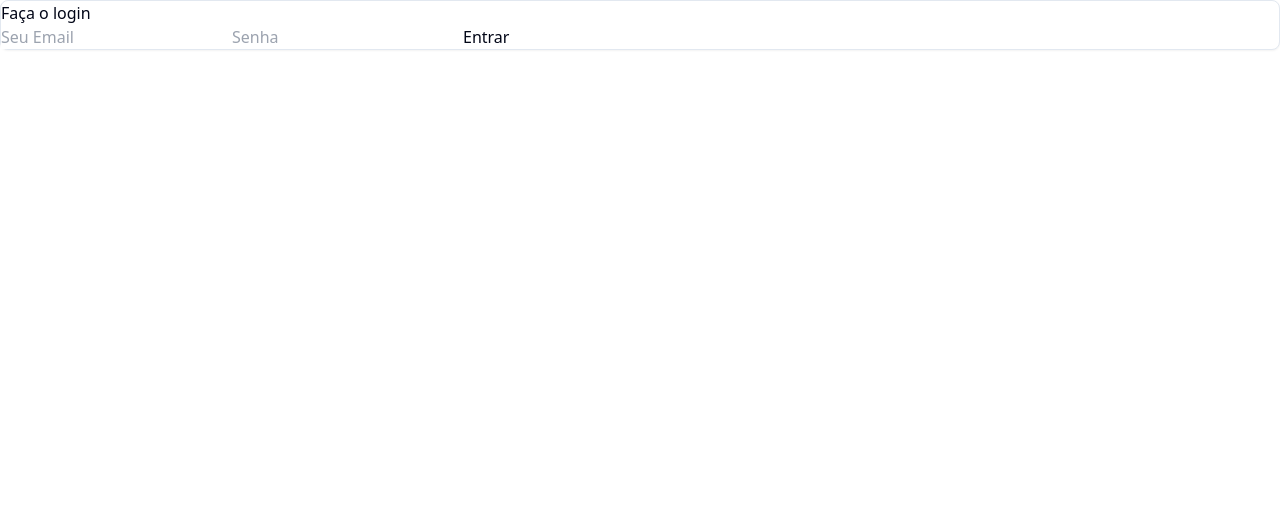
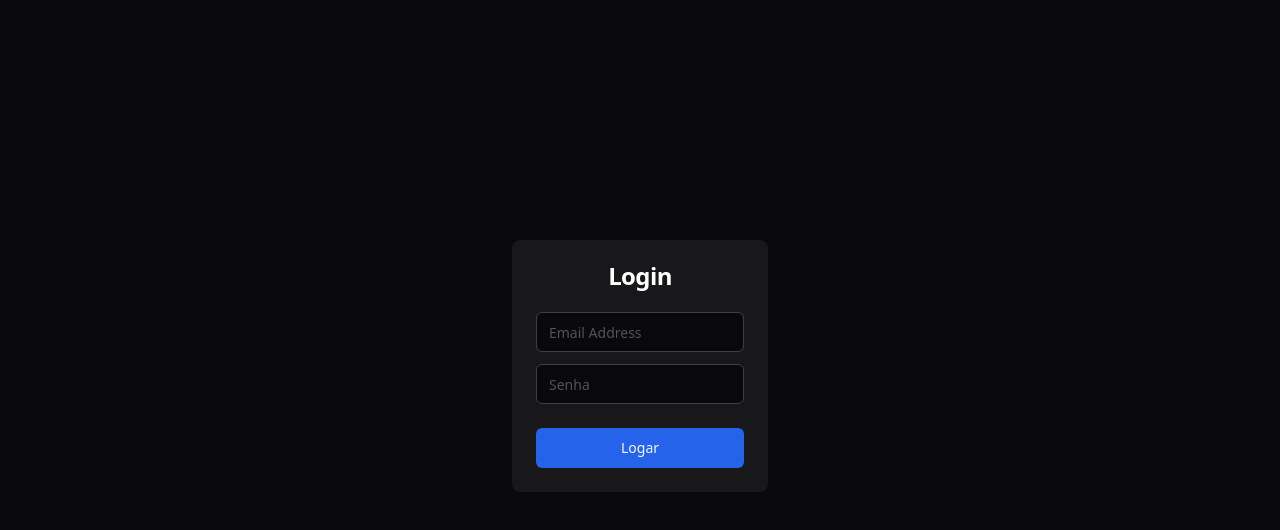
Before and after one commit to vitorbelluzzo/VBank, a React (Vite) app in the folder frontend/: page / in a window 1280 px wide. Shown: the top 530 px of the page. Built offline with nearby package versions, Linux system fonts and the light colour scheme.

Commit message:
first commit

```diff
--- a/frontend/index.html
+++ b/frontend/index.html
@@ -6,7 +6,7 @@
     <meta name="viewport" content="width=device-width, initial-scale=1.0" />
     <title>VBank</title>
   </head>
-  <body>
+  <body class="bg-zinc-950">
     <div id="root"></div>
     <script type="module" src="/src/main.jsx"></script>
   </body>
--- a/frontend/package.json
+++ b/frontend/package.json
@@ -10,6 +10,7 @@
     "preview": "vite preview"
   },
   "dependencies": {
+    "@radix-ui/react-slot": "^1.0.2",
     "class-variance-authority": "^0.7.0",
     "clsx": "^2.1.1",
     "lucide-react": "^0.379.0",
--- a/frontend/src/App.tsx
+++ b/frontend/src/App.tsx
@@ -1,18 +1,37 @@
 import React from "react";
-import { Card } from "./components/ui/card";
+import {
+  Card,
+  CardContent,
+  CardDescription,
+  CardFooter,
+  CardHeader,
+  CardTitle,
+} from "@/components/ui/card";
+import { Input } from "@/components/ui/input"
+import {
+  Button,
+  buttonVariants
+ } from "@/components/ui/button"
+
+
+
 
 export function App() {
   return (
-      <div >
-       <Card>
-       <h1 >Faça o login</h1>
-        <input placeholder="Seu Email" />
-        <input placeholder="Senha" />
-        <button >
-          Entrar
-        </button>
-       </Card>
-      </div>
+    <div className="max-w-64 mx-auto mt-60">
+      <Card className=" text-center  bg-zinc-900 text-white border-none">
+        <CardHeader >
+          <CardTitle>Login</CardTitle>
 
+        </CardHeader>
+        <CardContent className="flex flex-col gap-3  ">
+        <Input type="email"  placeholder="Email Address" className="bg-zinc-950 border-zinc-700 placeholder:text-zinc-600" />
+        <Input type="password"  placeholder="Senha" className="bg-zinc-950 border-zinc-700 placeholder:text-zinc-600" />
+        </CardContent>
+        <CardFooter className="flex justify-center">
+        <Button  className="bg-transparent border w-full  bg-blue-600 hover:bg-blue-500 border-none   ">Logar</Button>
+        </CardFooter>
+      </Card>
+    </div>
   );
 }
--- /dev/null
+++ b/frontend/src/components/ui/button.tsx
@@ -0,0 +1,56 @@
+import * as React from "react"
+import { Slot } from "@radix-ui/react-slot"
+import { cva, type VariantProps } from "class-variance-authority"
+
+import { cn } from "@/lib/utils"
+
+const buttonVariants = cva(
+  "inline-flex items-center justify-center whitespace-nowrap rounded-md text-sm font-medium ring-offset-white transition-colors focus-visible:outline-none focus-visible:ring-2 focus-visible:ring-slate-950 focus-visible:ring-offset-2 disabled:pointer-events-none disabled:opacity-50 dark:ring-offset-slate-950 dark:focus-visible:ring-slate-300",
+  {
+    variants: {
+      variant: {
+        default: "bg-slate-900 text-slate-50 hover:bg-slate-900/90 dark:bg-slate-50 dark:text-slate-900 dark:hover:bg-slate-50/90",
+        destructive:
+          "bg-red-500 text-slate-50 hover:bg-red-500/90 dark:bg-red-900 dark:text-slate-50 dark:hover:bg-red-900/90",
+        outline:
+          "border border-slate-200 bg-white hover:bg-slate-100 hover:text-slate-900 dark:border-slate-800 dark:bg-slate-950 dark:hover:bg-slate-800 dark:hover:text-slate-50",
+        secondary:
+          "bg-slate-100 text-slate-900 hover:bg-slate-100/80 dark:bg-slate-800 dark:text-slate-50 dark:hover:bg-slate-800/80",
+        ghost: "hover:bg-slate-100 hover:text-slate-900 dark:hover:bg-slate-800 dark:hover:text-slate-50",
+        link: "text-slate-900 underline-offset-4 hover:underline dark:text-slate-50",
+      },
+      size: {
+        default: "h-10 px-4 py-2",
+        sm: "h-9 rounded-md px-3",
+        lg: "h-11 rounded-md px-8",
+        icon: "h-10 w-10",
+      },
+    },
+    defaultVariants: {
+      variant: "default",
+      size: "default",
+    },
+  }
+)
+
+export interface ButtonProps
+  extends React.ButtonHTMLAttributes<HTMLButtonElement>,
+    VariantProps<typeof buttonVariants> {
+  asChild?: boolean
+}
+
+const Button = React.forwardRef<HTMLButtonElement, ButtonProps>(
+  ({ className, variant, size, asChild = false, ...props }, ref) => {
+    const Comp = asChild ? Slot : "button"
+    return (
+      <Comp
+        className={cn(buttonVariants({ variant, size, className }))}
+        ref={ref}
+        {...props}
+      />
+    )
+  }
+)
+Button.displayName = "Button"
+
+export { Button, buttonVariants }
--- /dev/null
+++ b/frontend/src/components/ui/input.tsx
@@ -0,0 +1,25 @@
+import * as React from "react"
+
+import { cn } from "@/lib/utils"
+
+export interface InputProps
+  extends React.InputHTMLAttributes<HTMLInputElement> {}
+
+const Input = React.forwardRef<HTMLInputElement, InputProps>(
+  ({ className, type, ...props }, ref) => {
+    return (
+      <input
+        type={type}
+        className={cn(
+          "flex h-10 w-full rounded-md border border-slate-200 bg-white px-3 py-2 text-sm ring-offset-white file:border-0 file:bg-transparent file:text-sm file:font-medium placeholder:text-slate-500 focus-visible:outline-none focus-visible:ring-2 focus-visible:ring-slate-950 focus-visible:ring-offset-2 disabled:cursor-not-allowed disabled:opacity-50 dark:border-slate-800 dark:bg-slate-950 dark:ring-offset-slate-950 dark:placeholder:text-slate-400 dark:focus-visible:ring-slate-300",
+          className
+        )}
+        ref={ref}
+        {...props}
+      />
+    )
+  }
+)
+Input.displayName = "Input"
+
+export { Input }
--- a/frontend/src/globals.css
+++ b/frontend/src/globals.css
@@ -1,3 +1,3 @@
 @tailwind base;
-  @tailwind components;
-  @tailwind utilities;
+@tailwind components;
+@tailwind utilities;
--- a/frontend/src/index.css
+++ /dev/null
@@ -1,3 +0,0 @@
-@tailwind base;
-@tailwind components;
-@tailwind utilities;
--- a/frontend/src/main.jsx
+++ b/frontend/src/main.jsx
@@ -1,7 +1,7 @@
 import React from "react";
 import ReactDOM from 'react-dom/client'
 import { App } from './App.tsx'
-import './index.css';
+import './globals.css';
 
 ReactDOM.createRoot(document.getElementById('root')).render(
   <React.StrictMode>
--- a/frontend/tailwind.config.js
+++ b/frontend/tailwind.config.js
@@ -2,10 +2,8 @@
 module.exports = {
   darkMode: ["class"],
   content: [
-    './pages/**/*.{ts,tsx}',
-    './components/**/*.{ts,tsx}',
-    './app/**/*.{ts,tsx}',
-    './src/**/*.{ts,tsx}',
+    "./index.html",
+    "./src/**/*.{js,ts,jsx,tsx}",
   ],
   prefix: "",
   theme: {
```
Also changed, not shown: 1 other file (tests, documents, lock files or other folders).
